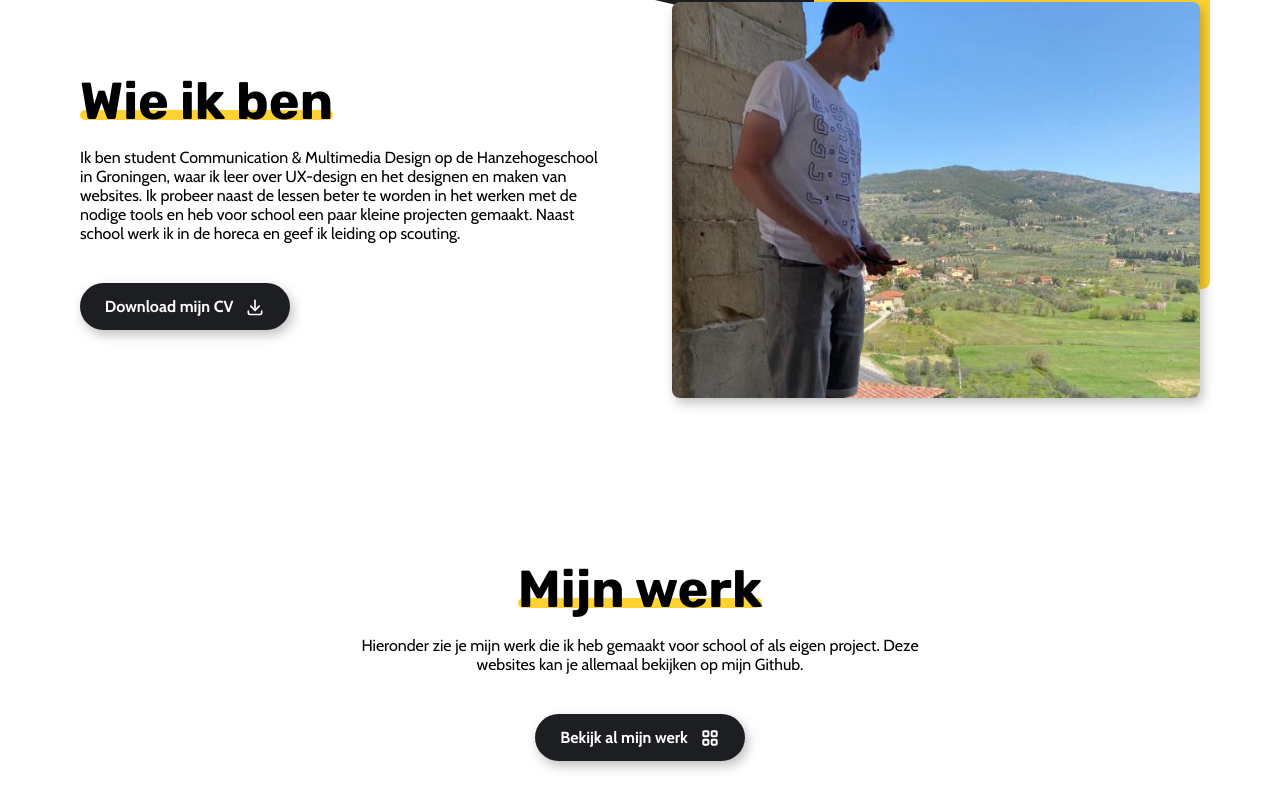
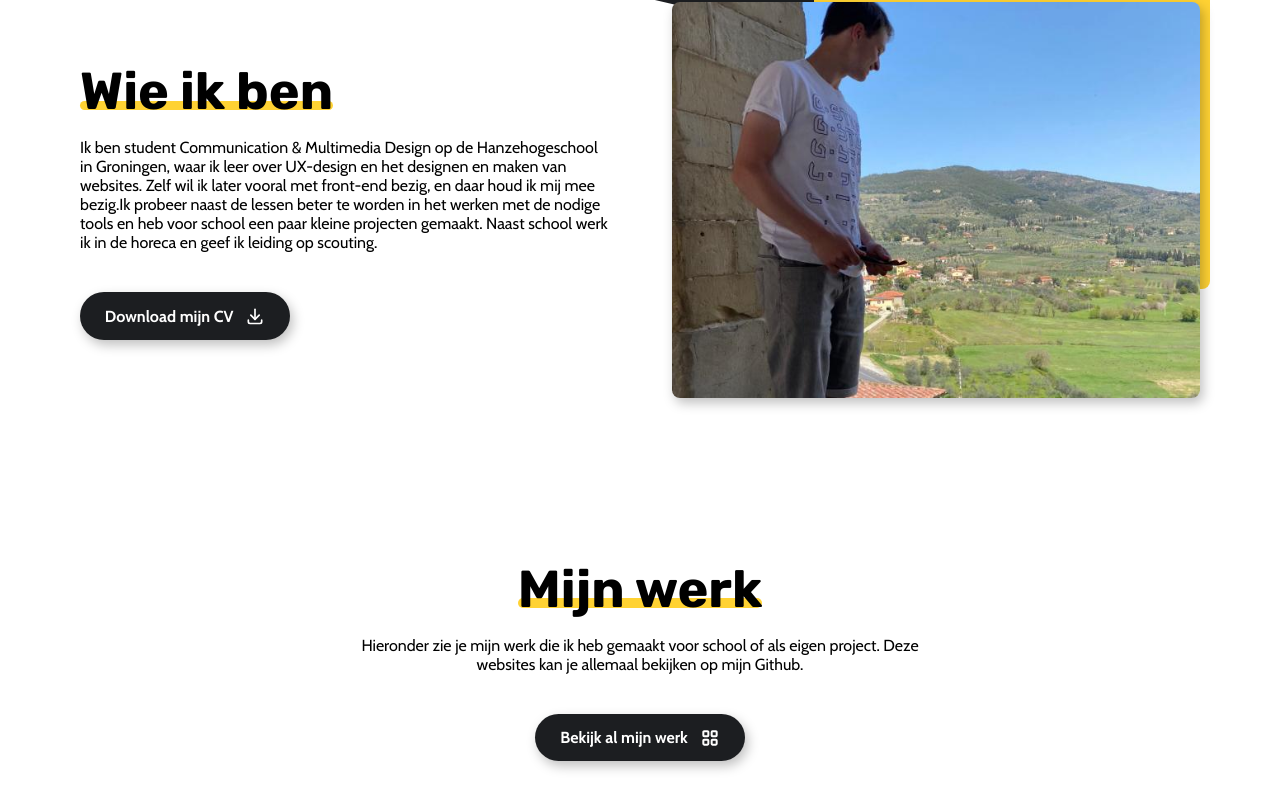
Before and after one commit to Robertzien/Portfolio, a website: page index.html in a window 1280 px wide. Shown: the part 880-1683 px from the top of the page. Drawn offline with nearby package versions, Linux system fonts and the light colour scheme.

Commit message:
Small changes

```diff
--- a/index.html
+++ b/index.html
@@ -115,7 +115,7 @@
                     Wie ik ben
                 </h2>
                 <div class="about__text">
-                    Ik ben student Communication & Multimedia Design op de Hanzehogeschool in Groningen, waar ik leer over UX-design en het designen en maken van websites. Ik probeer naast de lessen beter te worden in het werken met de nodige tools en heb voor school een paar kleine projecten gemaakt. Naast school werk ik in de horeca en geef ik leiding op scouting.
+                    Ik ben student Communication & Multimedia Design op de Hanzehogeschool in Groningen, waar ik leer over UX-design en het designen en maken van websites. Zelf wil ik later vooral met front-end bezig, en daar houd ik mij mee bezig.Ik probeer naast de lessen beter te worden in het werken met de nodige tools en heb voor school een paar kleine projecten gemaakt. Naast school werk ik in de horeca en geef ik leiding op scouting.
                 </div>
                 <a href="files/CV Robert Ziengs.pdf" download class="about__button button">
                     <div>
```
